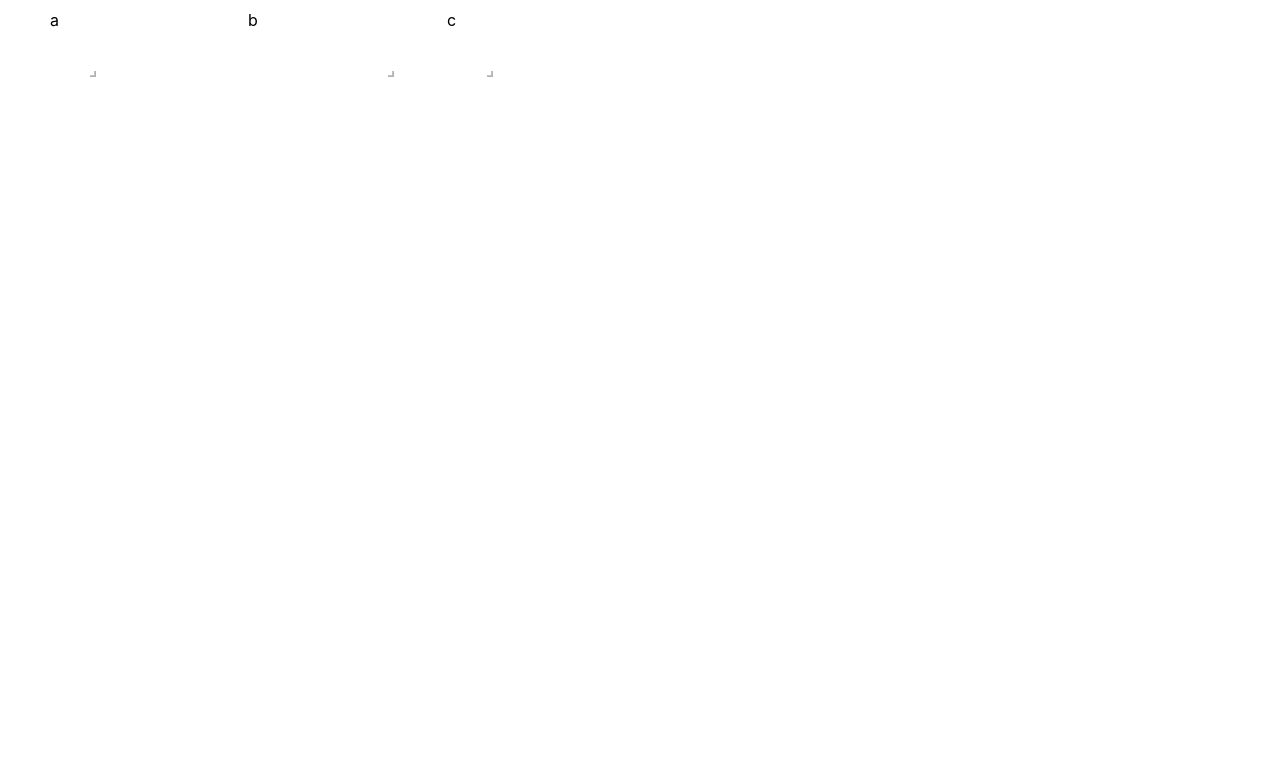
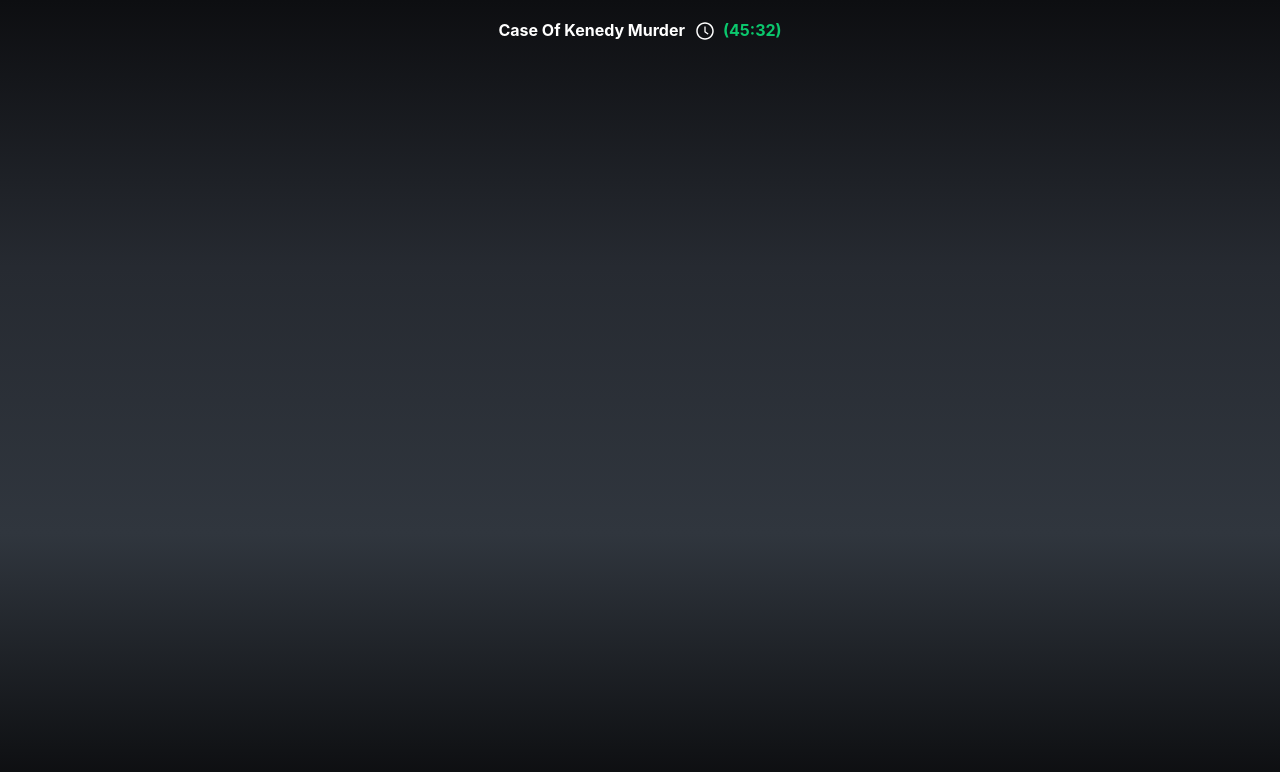
Before and after one commit to black-sheep777/vid-task, a React (Create React App) app: page / in a window 1280 px wide. Shown: the top 772 px of the page. Built offline with nearby package versions, Linux system fonts and the light colour scheme.

Commit message:
Change main pages template

```diff
--- a/src/components/app/App.scss
+++ b/src/components/app/App.scss
@@ -1,39 +1,5 @@
 .App {
-  text-align: center;
+  background-image: linear-gradient(#0d0e11, #262a31, #30363e, #0a0b0d);
+  height: 100vh;
+  color: #fff;
 }
-
-.App-logo {
-  height: 40vmin;
-  pointer-events: none;
-}
-
-@media (prefers-reduced-motion: no-preference) {
-  .App-logo {
-    animation: App-logo-spin infinite 20s linear;
-  }
-}
-
-.App-header {
-  background-color: #282c34;
-  min-height: 100vh;
-  display: flex;
-  flex-direction: column;
-  align-items: center;
-  justify-content: center;
-  font-size: calc(10px + 2vmin);
-  color: white;
-}
-
-.App-link {
-  color: #61dafb;
-}
-
-@keyframes App-logo-spin {
-  from {
-    transform: rotate(0deg);
-  }
-
-  to {
-    transform: rotate(360deg);
-  }
-}
--- a/src/components/app/App.tsx
+++ b/src/components/app/App.tsx
@@ -1,15 +1,15 @@
 import React from 'react'
-import logo from 'logo.svg'
+import Header from 'components/header/Header'
 import 'components/app/App.scss'
-import ScalableGrid from 'components/scalable-grid/ScalableGrid'
+
 
 
 
 function App() {
   return (
     <div className="App">
+      <Header />
 
-      <ScalableGrid />
     </div>
   )
 }
--- a/src/index.scss
+++ b/src/index.scss
@@ -1,5 +1,15 @@
+body,
+html {
+  margin: 0;
+  padding: 0;
+}
+
+* {
+  box-sizing: border-box;
+}
+
 body {
-  margin: 0;
+  height: 100%;
   font-family:
     -apple-system,
     BlinkMacSystemFont,
@@ -25,3 +35,17 @@ code {
     'Courier New',
     monospace;
 }
+
+.row {
+  display: flex;
+  flex-direction: row;
+}
+
+.column {
+  display: flex;
+  flex-direction: column;
+}
+
+.justify-center {
+  justify-content: center;
+}
```
